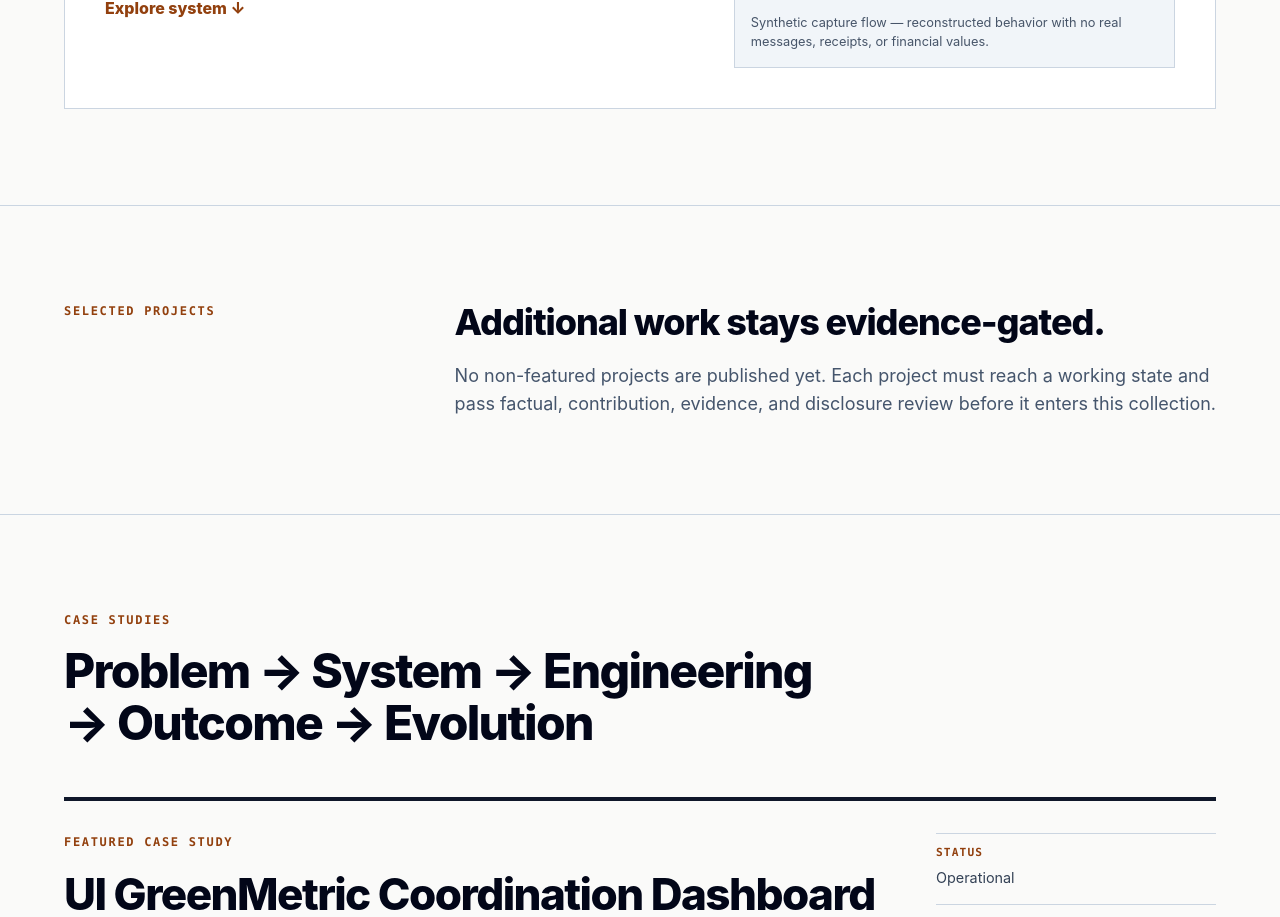
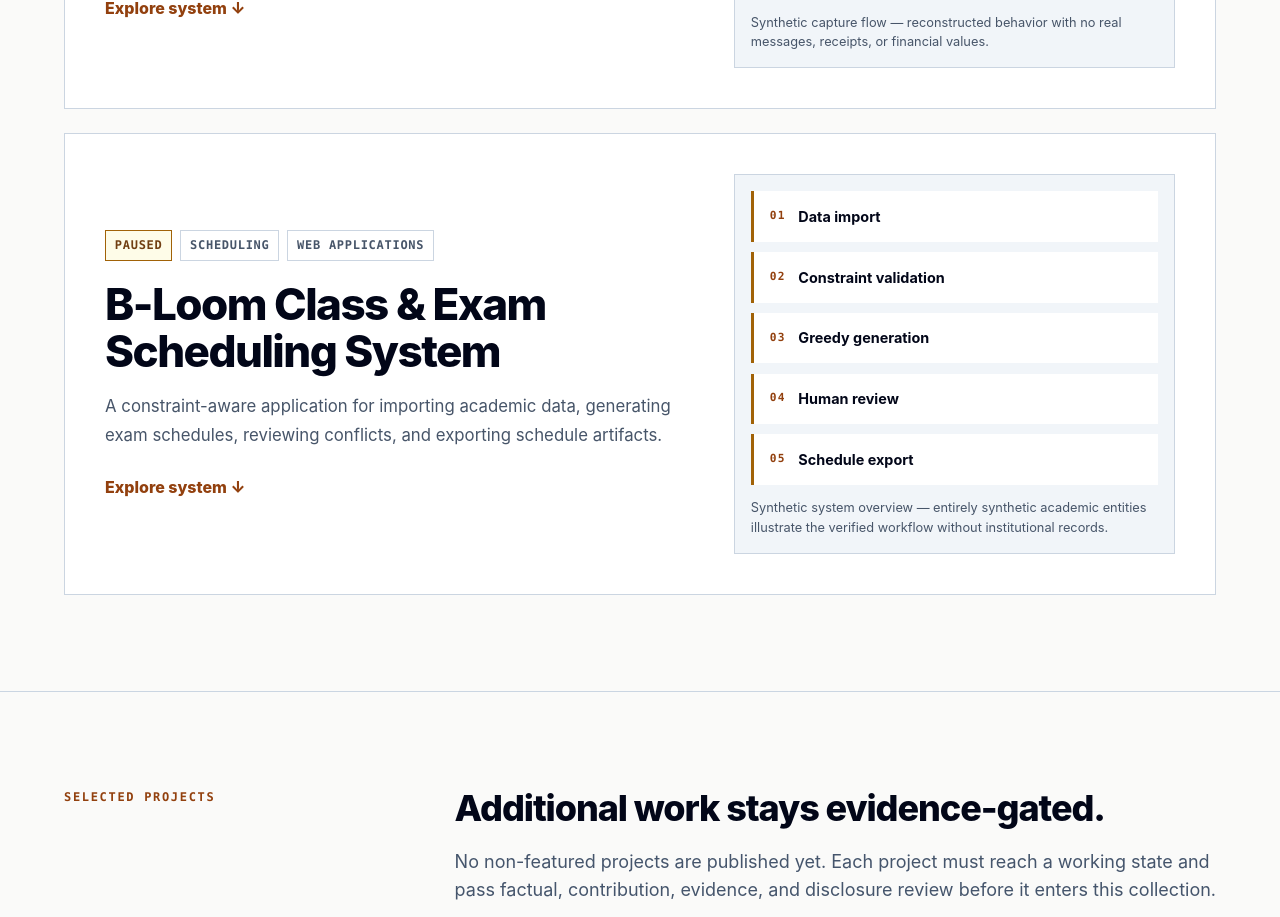
Before and after one commit to bekindtomammals0/blw-portfolio, a React (Vite) app: page / in a window 1280 px wide. Shown: the part 2060-2977 px from the top of the page. Built offline with nearby package versions, Linux system fonts and the light colour scheme.

Commit message:
feat: publish B-Loom case study (#7)

```diff
--- a/src/data/projects.ts
+++ b/src/data/projects.ts
@@ -165,4 +165,106 @@ export const projects = [
     confidentialityNote:
       'Sanitized case study. Synthetic financial data replaces personal values, messages, Ledger rows, goals, and receipts; credentials, contract rates, internal deployment details, and the private repository are excluded.',
   },
+  {
+    slug: 'b-loom',
+    name: 'B-Loom Class & Exam Scheduling System',
+    tagline:
+      'A constraint-aware application for importing academic data, generating exam schedules, reviewing conflicts, and exporting schedule artifacts.',
+    status: 'Paused',
+    disclosure: 'sanitized-case-study',
+    featured: true,
+    categories: ['Scheduling', 'Web Applications'],
+    technologies: [
+      'Laravel 13',
+      'Vue 3',
+      'Inertia',
+      'PostgreSQL 16',
+      'PgBouncer',
+      'Docker Compose',
+      'Tailwind CSS 4',
+      'Vite 8',
+      'Vitest 4',
+    ],
+    problem:
+      'Class and examination scheduling must reconcile limited rooms and periods with overlapping student blocks, instructors, proctors, course groups, and institution-specific review rules. The work needed one system that could make those constraints visible while preserving human control over unresolved or exceptional assignments.',
+    system:
+      'B-Loom imports class and exam data into period-scoped offerings and schedules, detects conflicts, generates exam assignments with a custom greedy heuristic, supports manual review and edits, and exports schedule artifacts. Its generator scores candidate periods and rooms, places departmental and major groups, and uses an orphan-shaker swap process to attempt recovery of groups that remain unplaced.',
+    engineering:
+      'A Vue 3 and Inertia interface sits over a Laravel 13 modular monolith backed by PostgreSQL 16. Controllers delegate to domain services, constraint registries, and Eloquent models. Implemented hard placement blockers cover room capacity plus student-block, room, and instructor or proctor overlaps. Other rules—including grouping, adjacent rooms, student daily load, day density, large-group GYM priority, major-room ownership, and graduate-course checks—act as scoring preferences or review advisories where appropriate.',
+    outcome:
+      'The demonstrable application brings import, constraint checking, heuristic generation, manual review, editing, and export into one scheduling workflow. It is not presented as release-ready or proven conflict-free: the reviewed backend suite is not clean, there is no tagged release or public deployment, and optimizer output remains sensitive to heuristic ordering and weights.',
+    evolution:
+      'B-Loom is the canonical scheduling application; the earlier university_sched repository is historical evolution rather than the current implementation. Development is paused indefinitely. CP-SAT, genetic algorithms, simulated annealing, and local search are future algorithm families to evaluate, not implemented behavior.',
+    evidence: [
+      {
+        type: 'workflow',
+        alt: 'Synthetic scheduling data flows from import through validation, heuristic generation, human review, and export.',
+        caption:
+          'Synthetic system overview — entirely synthetic academic entities illustrate the verified workflow without institutional records.',
+        steps: [
+          'Data import',
+          'Constraint validation',
+          'Greedy generation',
+          'Human review',
+          'Schedule export',
+        ],
+      },
+      {
+        type: 'workflow',
+        alt: 'Constraint flow distinguishes hard placement blockers from scoring preferences and review advisories.',
+        caption:
+          'Synthetic constraint flow — rule classes are separated so preferences and advisories are not presented as hard constraints.',
+        steps: [
+          'Candidate assignment',
+          'Hard blockers',
+          'Scoring preferences',
+          'Review advisories',
+          'Human decision',
+        ],
+      },
+      {
+        type: 'workflow',
+        alt: 'Synthetic architecture diagram connects the Vue and Inertia interface to Laravel domain services, constraint registries, and PostgreSQL.',
+        caption:
+          'Architecture overview — verified application layers shown without private deployment or network details.',
+        steps: [
+          'Vue 3 interface',
+          'Inertia',
+          'Laravel 13',
+          'Domain services and constraints',
+          'PostgreSQL 16',
+        ],
+      },
+      {
+        type: 'sample-output',
+        alt: 'Synthetic schedule review sample with one assigned exam, one conflict, and one TBA room.',
+        caption:
+          'Reconstructed schedule grid — fictional courses, periods, and rooms; no real scheduling or institutional data.',
+        sampleRows: [
+          { label: 'SYN-201 · Period A', value: 'Room North-12' },
+          { label: 'SYN-305 · Period A', value: 'Block overlap · Review' },
+          { label: 'SYN-410 · Period B', value: 'Room TBA' },
+        ],
+      },
+      {
+        type: 'sample-output',
+        alt: 'Synthetic before and after review sample showing an unresolved assignment becoming a reviewed schedule.',
+        caption:
+          'Before and after review — a fictional unresolved input is updated through human review, not an optimizer guarantee.',
+        sampleRows: [
+          { label: 'Before · SYN-410', value: 'Period B · Room TBA' },
+          {
+            label: 'After human review · SYN-410',
+            value: 'Period C · Room South-04',
+          },
+        ],
+      },
+    ],
+    links: [],
+    developmentNotes: [],
+    contribution:
+      'Brian directed the problem definition, requirements, domain and constraint modeling, architecture and implementation decisions, validation, debugging, and private deployment constraints. AI-assisted development accelerated implementation, debugging, documentation, and iteration; requirements, system behavior, constraints, validation, and final engineering decisions remained Brian-directed.',
+    confidentialityNote:
+      'Sanitized case study. Evidence uses an entirely synthetic university, departments, courses, faculty, rooms, capacities, periods, enrollments, conflicts, and assignments. Institutional records, actual schedules, credentials, internal network details, screenshots, and the private repository are excluded.',
+  },
 ] satisfies PortfolioProject[];
```
Also changed, not shown: 1 other file (tests, documents, lock files or other folders).
